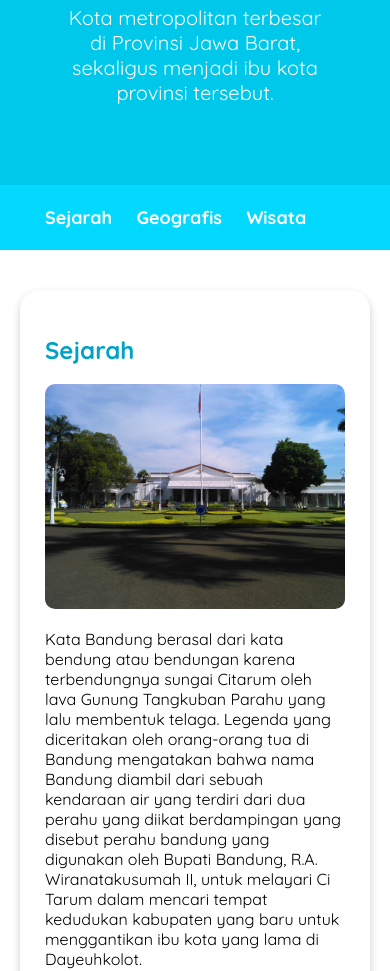
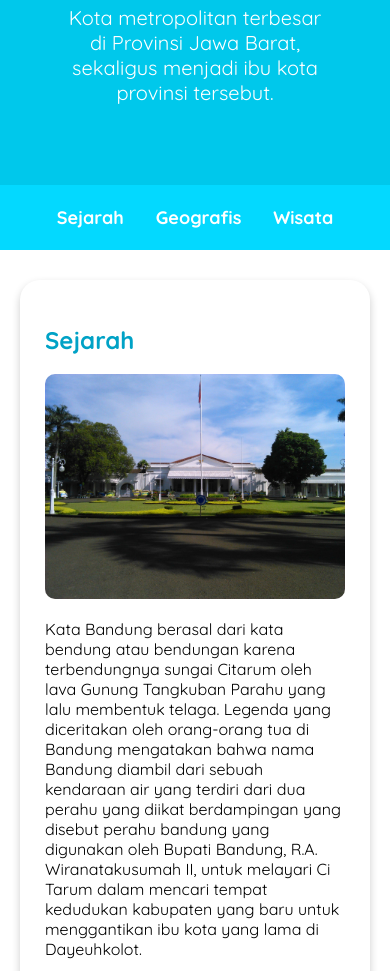
Before and after one commit to abdanyak/bandung-profile-html-css, a plain HTML site: page index.html in a window 390 px wide. Shown: the part 159-1130 px from the top of the page. Drawn offline with Linux system fonts and the light colour scheme.

Commit message:
Update style.css

```diff
--- a/assets/styles/style.css
+++ b/assets/styles/style.css
@@ -14,14 +14,15 @@ body {
     border-radius: 20px;
 
     padding: 25px;
-    margin-top: 20px;
-    margin-bottom: 20px;
+    margin-top: 10px;
+    margin-bottom: 10px;
   }
 
 main{
     margin: 10px;
     padding: 10px;
-    overflow: auto;
+    display: flex;
+    gap: 1.5rem;
 }
 
 
@@ -53,10 +54,14 @@ nav {
     top: 0;
 }
 
+nav ul {
+    padding-inline: 4rem;
+    display: flex;
+    gap: 2rem;
+}
+
 nav li {
-    display: inline;
     list-style-type: none;
-    margin-right: 20px;
 }
 
 nav a {
@@ -72,7 +77,6 @@ nav a:hover{
 
 
 .profile header{
-
     text-align: center;
 }
 
@@ -92,25 +96,39 @@ nav a:hover{
 }
 
 #content {
-    float: left;
-    width: 75%;
+    flex: 5;
+    display: flex;
+    flex-flow: column nowrap;
+    gap: 1rem 2rem;
 }
 
 aside {
-    float: right;
-    width: 25%;
-    padding-left: 20px;
+    flex: 1;
 }
 
-@media screen and (max-width: 1000px) {
-    #content, aside {
-    width: 100%;
-    padding: 0; /*ini padding aside*/
-}
-}
+/* Perangkat dengan lebar layar 1200px dan di bawahnya */
+@media screen and (max-width: 1200px) {
+    main {
+      flex-flow: column nowrap;
+    }
+
+    main aside {
+      align-self: center;
+    }
+  }
+
+@media screen and (max-width: 768px) {
+    nav ul {
+      justify-content: center;
+    }
+
+    main aside {
+      align-self: stretch;
+    }
+  }
 
 footer {
-    padding: 20px;
+    padding: 10px;
     color: white;
     background-color: #00a2c6;
     text-align: center;
```
